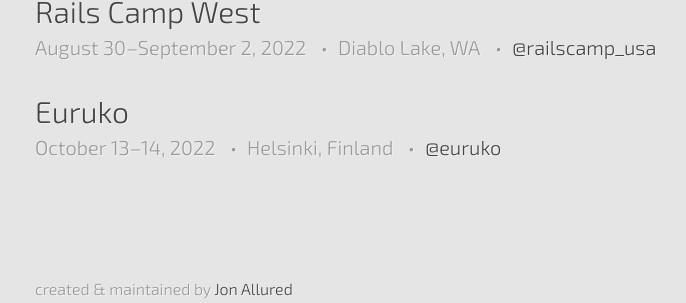
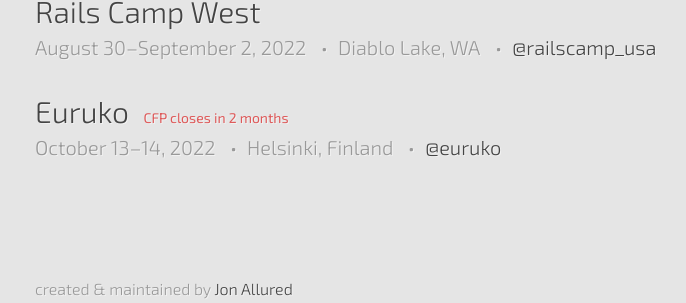
Before and after one commit to ruby-conferences/ruby-conferences.github.io, a Jekyll site: the page built from index.html, in a window 1280 px wide. Shown: the part 669-972 px from the top of the page, without its empty margins (205-891 px from the left). Built offline with Jekyll 4.4.1, drawn with Linux system fonts in a browser that asks for light colours.

Commit message:
Adds the Euruko 2022 CFP

```diff
--- a/_data/conferences.yml
+++ b/_data/conferences.yml
@@ -2103,3 +2103,5 @@
   end_date: 2022-10-14
   url: https://2022.euruko.org
   twitter: euruko
+  cfp_phrase: CFP closes
+  cfp_date: 2022-07-10
```
